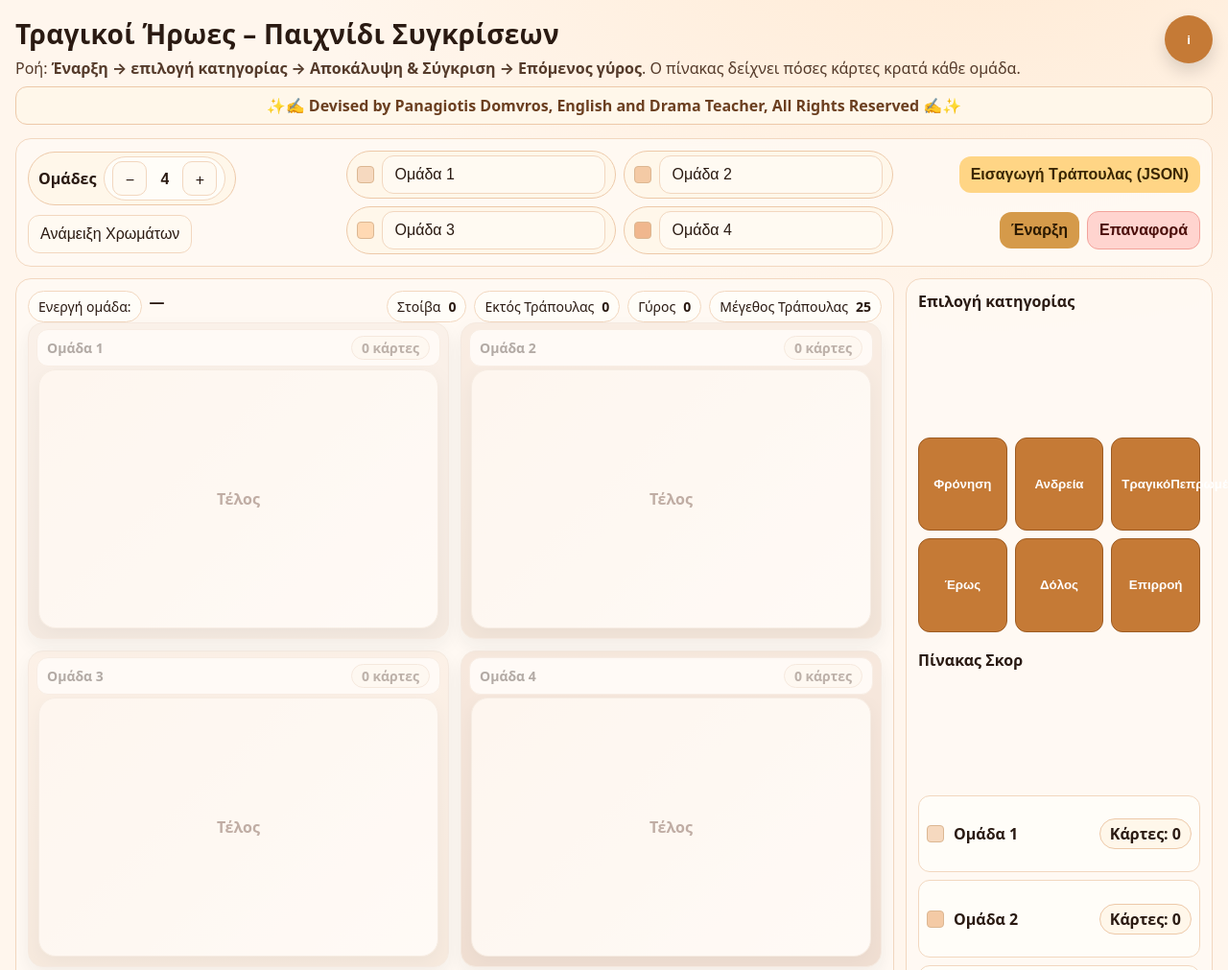
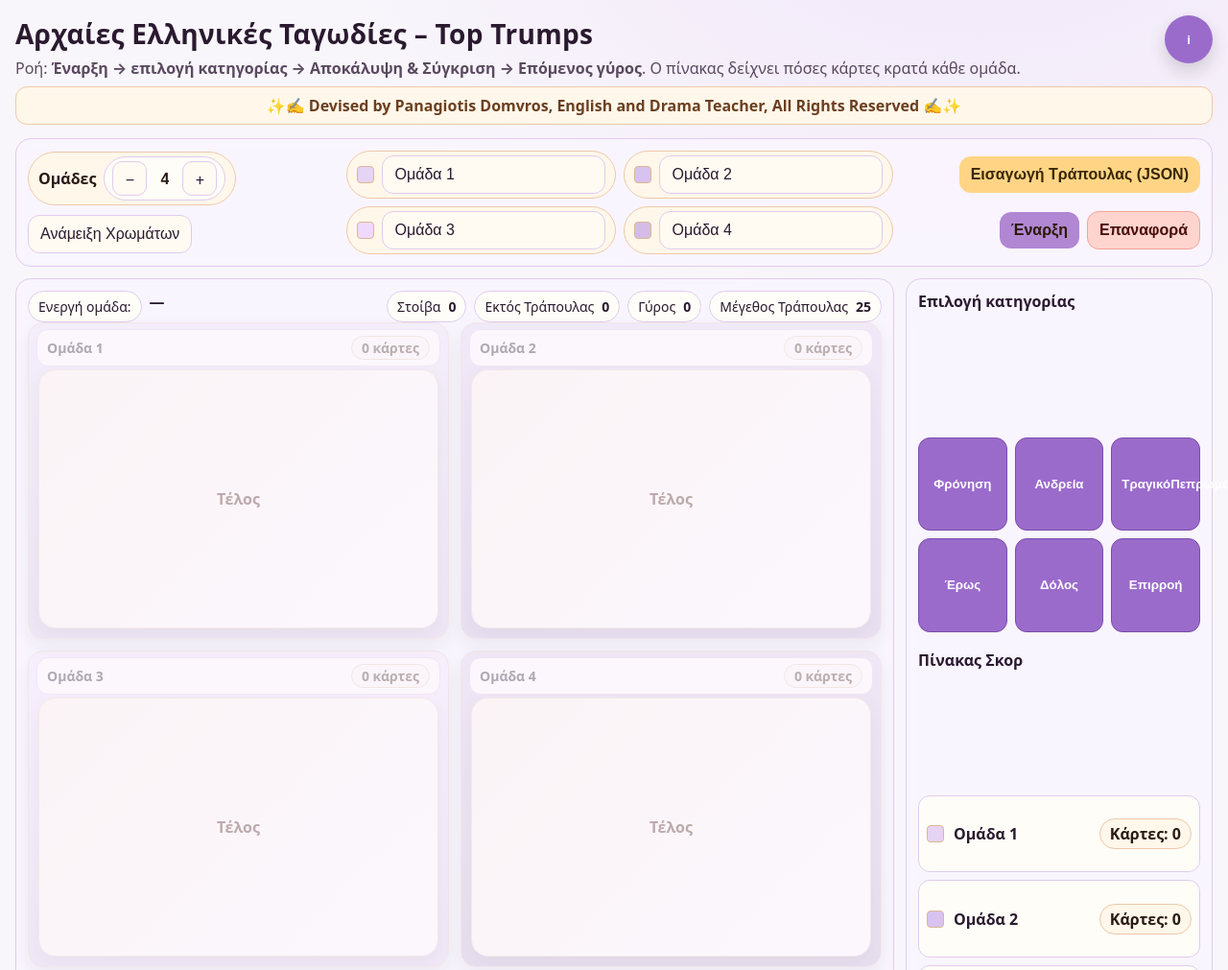
Before and after one commit to pa-domvros/GreekTragedy-TopTrumps, a plain HTML site: page index.html in a window 1280 px wide. Shown: the top 1011 px of the page at 96% size. Drawn offline with Linux system fonts and the light colour scheme.

Commit message:
Add files via upload

```diff
--- a/index.html
+++ b/index.html
@@ -7,11 +7,11 @@
 <style>
   /* ===== Θέμα Light Cinnamon ===== */
   :root{
-    --bg1:#fff6ed; --bg2:#ffe9d2; --ink:#2a1a12; --ink-soft:#553b2b;
-    --tile1:#f6d9bf; --tile2:#f4caa5; --tile3:#ffd9b3; --tile4:#f0b78e; --tile5:#eebf99; --tile6:#f3c7a6;
-    --card:#fffdf9; --stat-bg:#fbe7d6; --stat-brd:#efcdb1;
-    --accent:#c57a36; --accent-strong:#9d5b22; --gold:#d59a4a; --ok:#268c4f; --warn:#b87a13; --danger:#b6463e;
-    --panel:rgba(255, 250, 244, .85); --panel-brd:#f2d7bf;
+  --bg1: #f9f6fb; --bg2: #f0e6f9; --ink: #2a1a2f; --ink-soft: #5a4a5f;
+  --tile1: #e6d4f5; --tile2: #d8c2f0; --tile3: #f0d9ff; --tile4: #d5bce6; --tile5: #e2c8f9; --tile6: #d9b3ff;
+  --card: #fcfaff; --stat-bg: #f3e9fa; --stat-brd: #dcc5ef;
+  --accent: #9b6bcc; --accent-strong: #7a4ea8; --gold: #b187d4; --ok: #4d9b78; --warn: #c2994f; --danger: #b6467d;
+  --panel: rgba(250, 245, 255, .85); --panel-brd: #e0cbee;
   }
   *{box-sizing:border-box}
   body{
@@ -141,7 +141,7 @@
 <button class="info-btn" id="infoBtn" aria-label="Οδηγίες">i</button>
 
 <div class="wrap">
-  <h1>Τραγικοί Ήρωες – Παιχνίδι Συγκρίσεων</h1>
+  <h1>Αρχαίες Ελληνικές Ταγωδίες – Top Trumps</h1>
   <div class="sub">Ροή: <b>Έναρξη → επιλογή κατηγορίας → Αποκάλυψη & Σύγκριση → Επόμενος γύρος</b>. Ο πίνακας δείχνει πόσες κάρτες κρατά κάθε ομάδα.</div>
   <div class="credit-inline">✨✍️ Devised by Panagiotis Domvros, English and Drama Teacher, All Rights Reserved ✍️✨</div>
 
```
